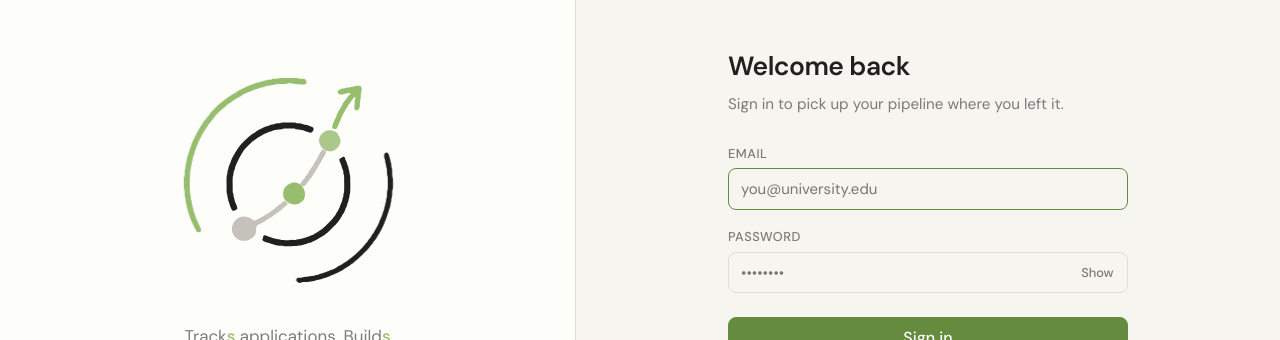
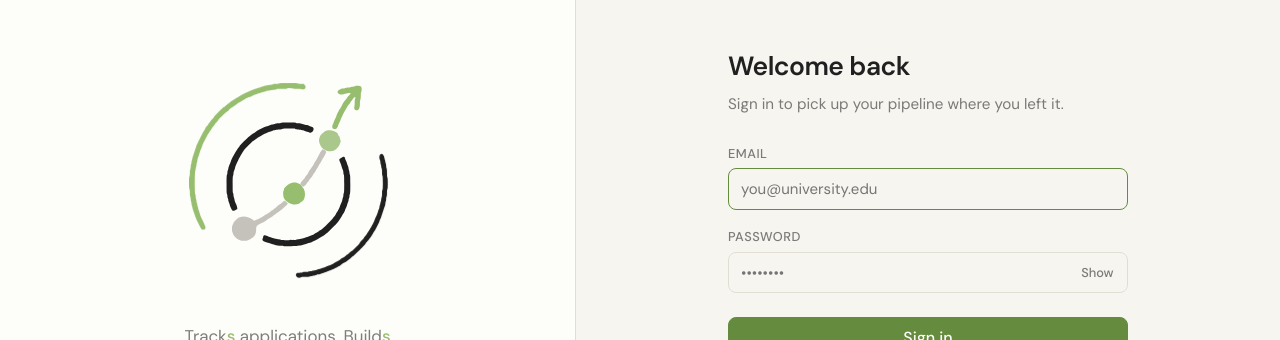
Before and after one commit to diegojrobles/OffrPlus, a React (Vite) app: page /signin in a window 1280 px wide. Shown: the part 185-525 px from the top of the page. Built offline with nearby package versions, Linux system fonts and the light colour scheme; no server answers.

Commit message:
Adjusted Logo Orbit Animation

```diff
--- a/src/components/Logo.tsx
+++ b/src/components/Logo.tsx
@@ -56,10 +56,14 @@ export function OrbitMark({
     >
       <g
         className={animated ? "orbit-spin" : undefined}
-        style={{ transformOrigin: "703.5px 1065px" }}
+        style={{ transformOrigin: "703.5px 1065px", transform: "scale(.95"}}>
+      <g
+        className={animated ? "orbit-spin" : undefined}
+        style={{transformOrigin: "703.5px 1065px"}}
       >
         <path d={mark_green_outer} fill={GREEN} fillRule="evenodd" />
         <path d={mark_ink_outer} fill="currentColor" fillRule="evenodd" />
+      </g>
       </g>
       <path d={mark_ink_ul} fill="currentColor" fillRule="evenodd" />
       <path d={mark_ink_mid} fill="currentColor" fillRule="evenodd" />
```
